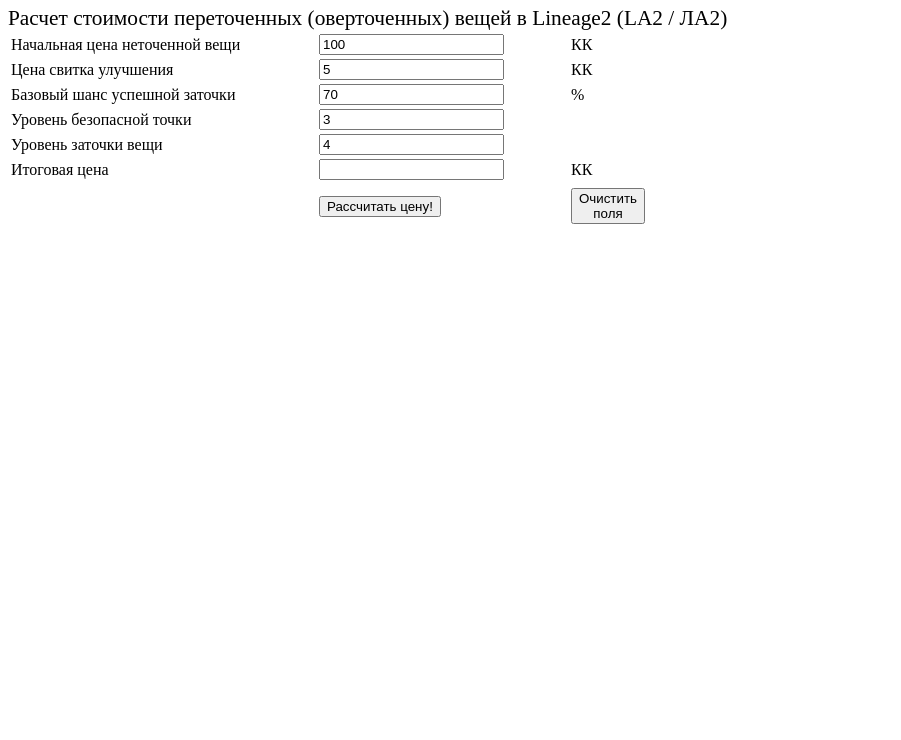
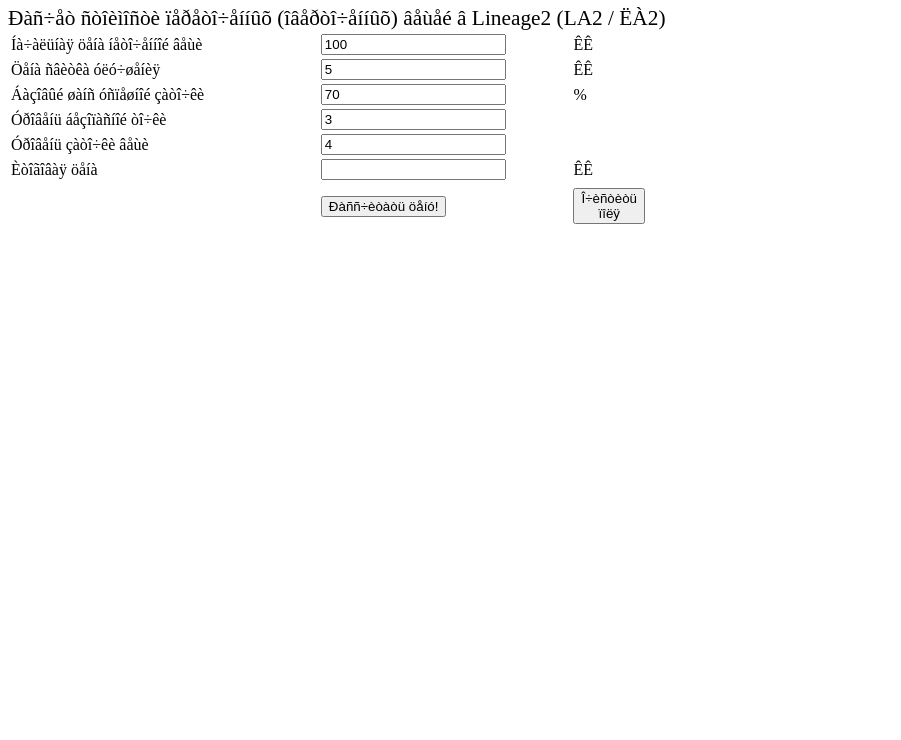
Before and after one commit to Areso/js-oe_calc_for_la2_items, a plain HTML site: page index.html in a window 1280 px wide. Shown: the part 60-800 px from the top of the page, without its empty margins (0-901 px from the left). Drawn offline with Linux system fonts and the light colour scheme.

Commit message:
Revert "update index.html RU"
This reverts commit 2231ab1cd698bf3a0136a65caba6510e19e31b7a.

```diff
--- a/index.html
+++ b/index.html
@@ -1,7 +1,7 @@
 <html>
 <body>
 <div id="content">
-<h1>Расчет цен переточенных оверточенных вещей в Lineage2</h1><!-- <body> --><script>
+<h1>Ðàñ÷åò öåí ïåðåòî÷åííûõ îâåðòî÷åííûõ âåùåé â Lineage2</h1><!-- <body> --><script>
 
  function Calc()
  {
@@ -81,38 +81,38 @@ input.value = value;
 }
 </script>
 
-<span style="font-size:16pt">Расчет стоимости переточенных (оверточенных) вещей в Lineage2 (LA2 / ЛА2)</span><br>
+<span style="font-size:16pt">Ðàñ÷åò ñòîèìîñòè ïåðåòî÷åííûõ (îâåðòî÷åííûõ) âåùåé â Lineage2 (LA2 / ËÀ2)</span><br>
 
 <table border="0" alignment="center" width="640">
 <tr>
-<td width="50%">Начальная цена неточенной вещи</td>
+<td width="50%">Íà÷àëüíàÿ öåíà íåòî÷åííîé âåùè</td>
 <td width="40%"><input type='text' id="priceitem" value="100" onkeyup="numb(this);" onclick = "res(this)"></td>
-<td width="10%">КК</td>
+<td width="10%">ÊÊ</td>
 </tr>
 <tr>
-<td width="50%">Цена свитка улучшения</td>
+<td width="50%">Öåíà ñâèòêà óëó÷øåíèÿ</td>
 <td width="40%"><input type='text' id="priceenchant" value="5" onkeyup="numb(this);" onclick = "res(this)"></td>
-<td width="10%">КК</td>
+<td width="10%">ÊÊ</td>
 </tr>
 <tr>
-<td width="50%">Базовый шанс успешной заточки</td>
+<td width="50%">Áàçîâûé øàíñ óñïåøíîé çàòî÷êè</td>
 <td width="40%"><input type='text' id="basicchance" value="70" onkeyup="numb(this);" onclick = "res(this)"></td>
 <td width="10%">%</td>
 </tr>
 <tr>
-<td width="50%">Уровень безопасной точки</td>
+<td width="50%">Óðîâåíü áåçîïàñíîé òî÷êè</td>
 <td width="40%"><input type='text' id="safetyenchant" value="3" onkeyup="numb(this);" onclick = "res(this)"></td>
 <td width="10%"></td>
 </tr>
 <tr>
-<td width="50%">Уровень заточки вещи</td>
+<td width="50%">Óðîâåíü çàòî÷êè âåùè</td>
 <td width="40%"><input type='text' id="levelenchant" value="4" onkeyup="numb(this);" onclick = "res(this)"></td>
 <td width="10%"></td>
 </tr>
 <tr>
-<td width="50%">Итоговая цена</td>
+<td width="50%">Èòîãîâàÿ öåíà</td>
 <td width="40%"><input type='text' readonly id="summary"></td>
-<td width="10%">КК</td>
+<td width="10%">ÊÊ</td>
 </tr>
 <tr>
 <td width="50%"></td>
@@ -121,8 +121,8 @@ input.value = value;
 </tr>
 <tr>
 <td width="30%"> </td>
-<td width="40%"> <button onclick="Calc()">Рассчитать цену!</button></td>
-<td width="30%"><button onclick="reset()">Очистить поля</button></td>
+<td width="40%"> <button onclick="Calc()">Ðàññ÷èòàòü öåíó!</button></td>
+<td width="30%"><button onclick="reset()">Î÷èñòèòü ïîëÿ</button></td>
 </tr>
 
 </table>
```
Lines whose indentation alone changed are shown as unchanged.
